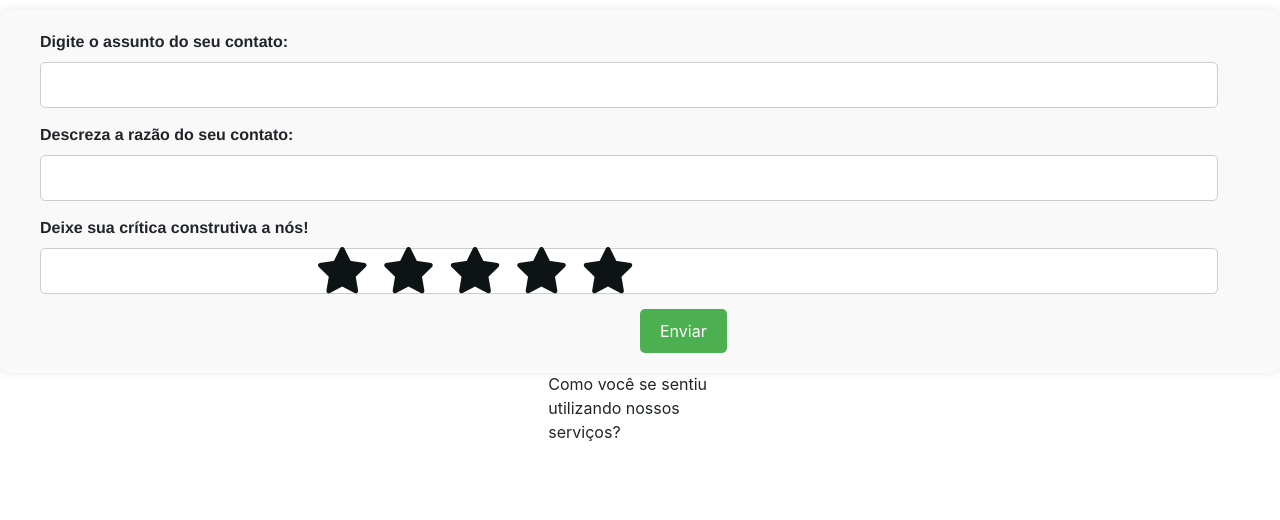
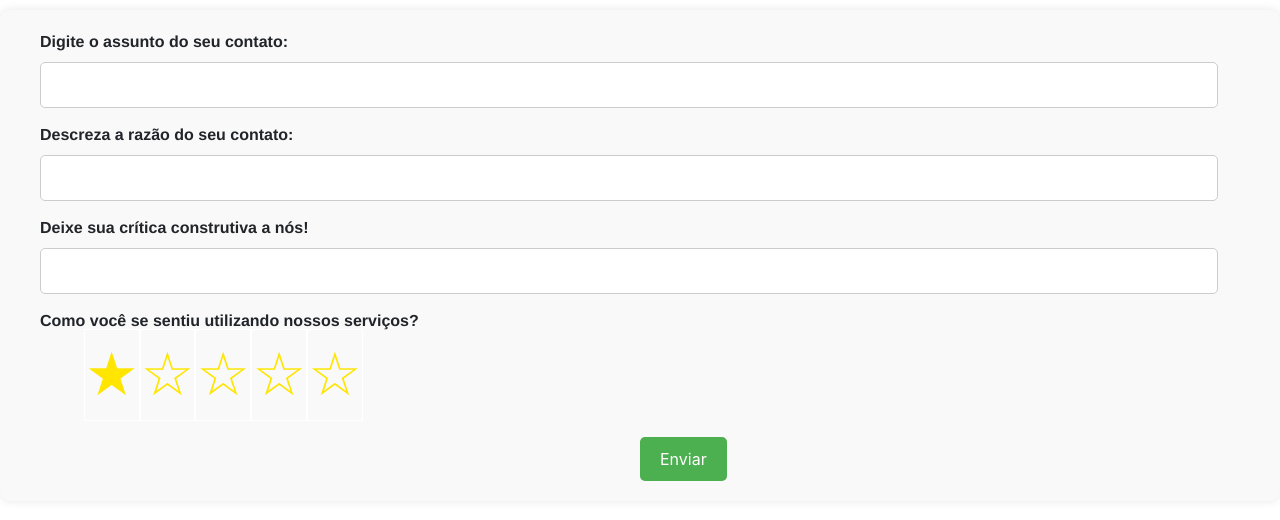
Before and after one commit to alanvaller13/SENAC-ProjetoIntegrador, a PHP site: page /Contato.html in a window 1280 px wide. Shown: the part 70-590 px from the top of the page. Run offline with PHP 8.4, Linux system fonts and the light colour scheme.

Commit message:
feedback

```diff
--- a/CadastroUsuario.php
+++ b/CadastroUsuario.php
@@ -60,7 +60,7 @@
             echo '<script> mensagemSucesso(); </script>';
         }
         else{
-            echo "Erro ao cadastrar usuario: ". $conn->error;
+            echo "Erro ao cadastrar usuario: ". $conn -> error;
         }
         $insert -> close();
     }
--- a/Contato/Contato.css
+++ b/Contato/Contato.css
@@ -74,55 +74,42 @@ body{
     margin: 0;
     padding: 0;
     background: #252d3d;
-  }
+}
 
-.rating{
-    position: absolute;
-    top: 50%;
-    left: 50%;
-    transform: translate(-50%,-50%) rotateY(180deg);
+.feedback{
     display: flex;
 }
 
-.ratingDoContra{
-    margin-top: 100px;
-    margin-left: 100px;
-    transform: translate(50%, 50%) rotateY(180deg);
+#feedback{
+    margin-left: -20px;
 }
 
-.rating input{
-    display: none;
+.teste{
+    display: flex;
+    margin-top: 20px;
+    margin-left: -335px;
 }
 
-.rating label{
-      display: block;
-      cursor: pointer;
-      width: 50px;
+.star-icon{
+    list-style-type: none;
+    border: 1px solid #fff;
+    cursor: pointer;
+    color: #ffe500;
+    font-size: 60px;
 }
 
-.rating label:before{
-    content: '\f005';
-    font-family: fontAwesome;
-    position: relative;
-    display: block;
-    font-size: 50px;
-    color: #0e1316;
+.star-icon::before{
+    content: "\2605";
 }
 
-.rating label:after{
-    content: '\f005';
-    font-family: fontAwesome;
-    position: absolute;
-    display: block;
-    font-size: 50px;
-    color: #ffff00;
-    top: 0;
-    opacity: 0;
-    transition: .5;
-    text-shadow: 0 4px 5px rgba(0, 0, 0, .5);
+.star-icon.ativo ~ .star-icon::before{
+    content: "\2606";
 }
-  .rating label:hover:after,
-  .rating label:hover ~ label:after,
-  .rating input:checked ~ label:after{
-    opacity: 1;
+
+.avaliacao:hover .star-icon::before{
+    content: "\2605";
 }
+
+.star-icon:hover ~ .star-icon::before{
+    content: "\2606";
+}
--- a/Contato/Contato.html
+++ b/Contato/Contato.html
@@ -85,19 +85,35 @@
                         <input name="critica" id="critica" type="text">
                     </div>
 
-                    <div class="rating">
-                        <p class="ratingDoContra">Como você se sentiu utilizando nossos serviços?</p>
-                        <br>
-                        <input type="radio" name="star" id="star1"><label for="star1"></label>
-                        <input type="radio" name="star" id="star2"><label for="star2"></label>
-                        <input type="radio" name="star" id="star3"><label for="star3"></label>
-                        <input type="radio" name="star" id="star4"><label for="star4"></label>
-                        <input type="radio" name="star" id="star5"><label for="star5"></label>
-                      </div>
+                    <div class="campos">
+                        <ul class="feedback">
+                          <label id="feedback">Como você se sentiu utilizando nossos serviços?</label>
+                          <div class="teste">
+                            <li class="star-icon ativo" data-avaliacao="1"></li>
+                            <li class="star-icon" data-avaliacao="2"></li>
+                            <li class="star-icon" data-avaliacao="3"></li>
+                            <li class="star-icon" data-avaliacao="4"></li>
+                            <li class="star-icon" data-avaliacao="5"></li>
+                          </div>
+                        </ul>
+                    </div>
 
                     <button id="enviar" type="submit">Enviar</button>
                 </form>
             </div>
+            <script>
+              var stars = document.querySelectorAll('.star-icon');
+                  document.addEventListener('click', function(e){
+                    var classStar = e.target.classList;
+                    if(!classStar.contains('ativo')){
+                      stars.forEach(function(star){
+                        star.classList.remove('ativo');
+                      });
+                      classStar.add('ativo');
+                      console.log(e.target.getAttribute('data-avaliacao'));
+                    }
+                  });
+            </script>
         </main>
     </body>
 </html>
--- a/Contato/Contato.php
+++ b/Contato/Contato.php
@@ -10,7 +10,7 @@ use PHPMailer\PHPMailer\Exception;
 $mensagemEmail = '
 <html lang="pt-BR">
     <meta content="text/html" charset="ISO-8859-1">
-    <h1>Descreva o assunto do seu contato:</h1>
+    <h1>Descreva o assunto do seu contato</h1>
     <p>'.$_POST['assunto'].'</p>
 
     <h1>Descreva a razão do seu contato</h1>
@@ -18,9 +18,6 @@ $mensagemEmail = '
 
     <h1>Deixe sua crítica construtiva a nós!</h1>
     <p>'.$_POST['critica'].'</p>
-
-    <h1>Como você se sentiu utilizando nossos serviços?</h1>
-    <p>'.$_POST['feedback'].'</p>
 </html>';
 
 $email = new PHPMailer();
--- a/PaginaLogin.html
+++ b/PaginaLogin.html
@@ -20,12 +20,9 @@
             <input type="submit" value="Login" />
             <br>
             <br>
-            <a class="a"> É novo por aqui?</a>
-            <a href="CadastroUsuario.php">Cadastrar Usuário</a>
-            <br>
             <br>
             <a class="a"> Perdeu o Acesso? </a>
-            <a href="#">Recuperar Acesso</a>
+            <a href="https://http.cat/[404]">Recuperar Acesso</a>
         </form>
     </div>
     <br>
--- a/PaginaLogin.php
+++ b/PaginaLogin.php
@@ -16,7 +16,7 @@ session_start();
             session_start();
             $_SESSION['username'] = $username;
 
-            header('Location: index.html');
+            header('Location: dashboard.php');
         }else{
             header('Location: PaginaLogin.html');
         };
--- a/indexInicial.html
+++ b/indexInicial.html
@@ -87,7 +87,7 @@
 </head>
 <nav class="navbar navbar-expand-sm bg-dark navbar-dark">
 
-  <a class="navbar-brand" href="index.html"><img src="IMG/Logo.png" width="40" height="40"></a>
+  <a class="navbar-brand" href="indexInicial.html"><img src="IMG/Logo.png" width="40" height="40"></a>
 
   <button class="navbar-toggler" type="button" data-toggle="collapse" data-target="#collapsibleNavbar">
     <span class="navbar-toggler-icon"></span>
@@ -110,7 +110,7 @@
         <a class="nav-link" href="javascript:void(0)" style="color: #ffffff;">Tecnologia</a>
       </li>
       <li class="nav-item">
-        <a class="nav-link" href="javascript:void(0)" style="color: #ffffff;">Contatos</a>
+        <a class="nav-link" href="Contato/Contato.html" style="color: #ffffff;">Contatos</a>
       </li>
     </ul>
     <div class="text-center" style="margin-bottom:0">
@@ -124,7 +124,7 @@
     </svg></a>
   <form class="d-flex">
 
-    <input class="form-control me-2" type="text" placeholder="pesquisar">
+    <input class="form-control me-2" type="text" placeholder="Pesquisar">
     <button class="btn btn-primary" type="button">
       <svg xmlns="http://www.w3.org/2000/svg" width="23" height="23" fill="currentColor" class="bi bi-search"
         viewBox="0 0 16 16">
```
